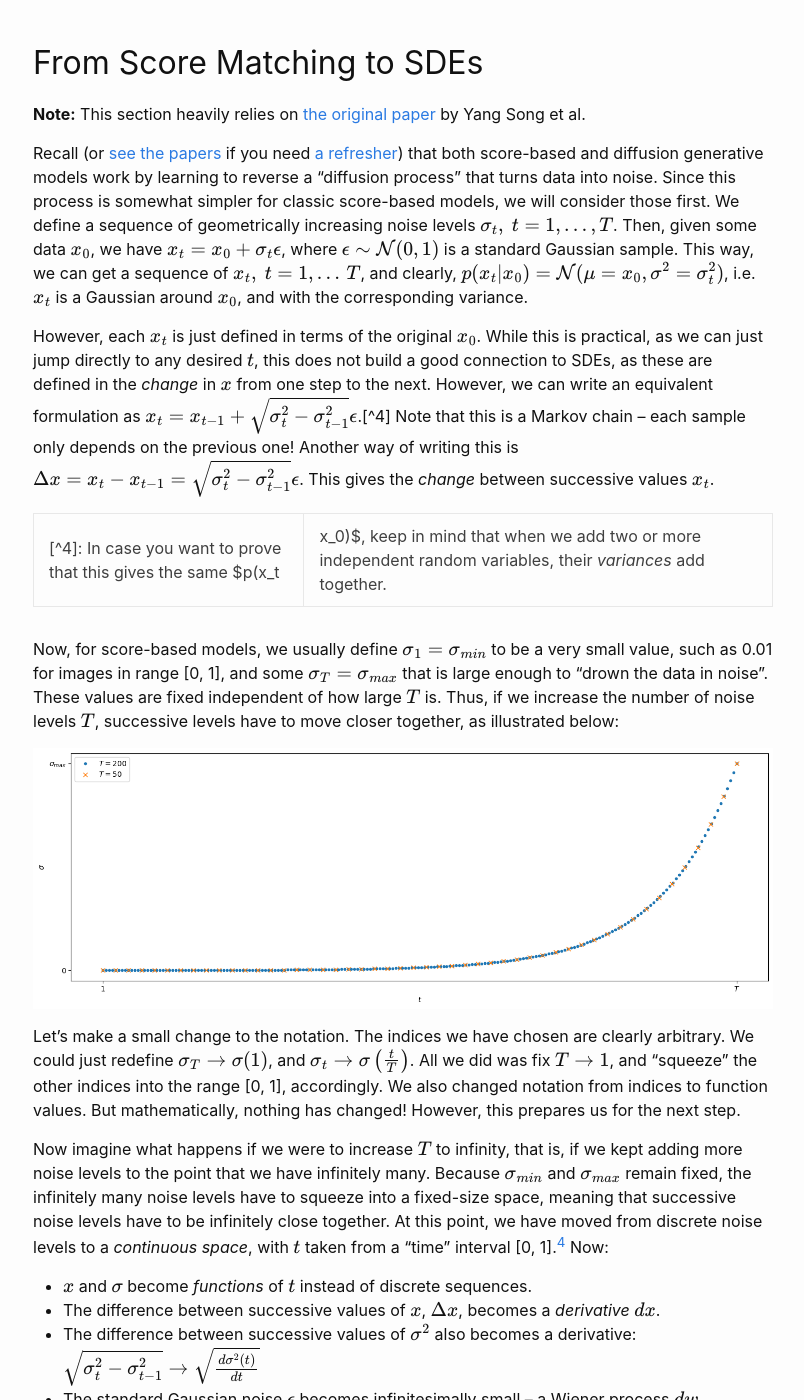
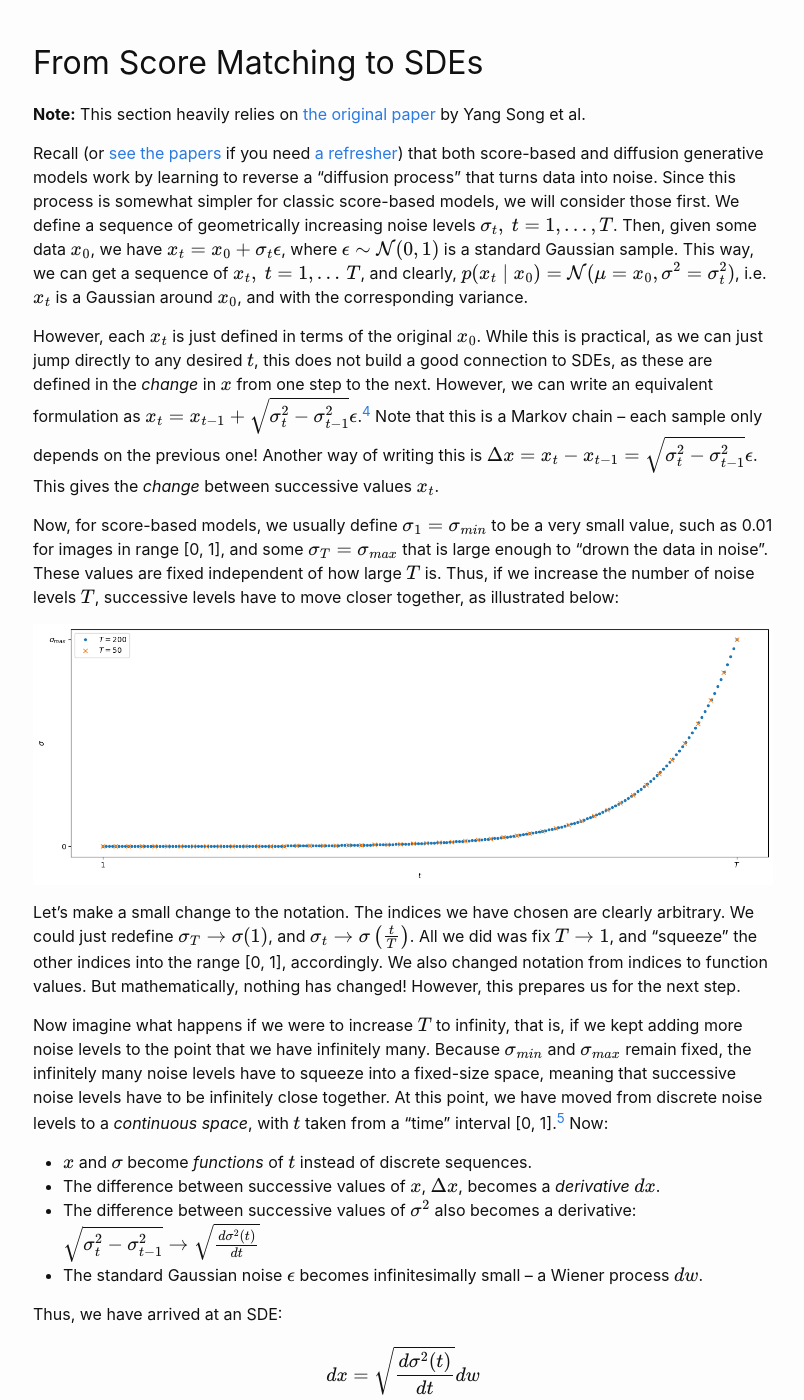
Before and after one commit to ovgu-ailab/blog, a Jekyll site: the page built from _posts/2026-01-07-sdes-odes.md, in a window 1280 px wide and 1400 px high, scrolled down 8224 px. Shown: the whole window, without its empty margins (237-1041 px from the left). Built offline with Jekyll 4.4.1, drawn with Linux system fonts in a browser that asks for light colours; some of the changed text lies outside the part shown.

Commit message:
replaced vertical bars

```diff
--- a/_posts/2026-01-07-sdes-odes.md
+++ b/_posts/2026-01-07-sdes-odes.md
@@ -234,7 +234,7 @@ $$dx = \left(\frac{1}{t + 1} - \frac{x}{10}\right)dt + \sigma dw$$
 Here, $f(x, t)$ is as before, and $g(t)$ is a constant.
 Clearly, we cannot "solve" this SDE in a classical sense, as due to the random component, there is no longer any fixed value $x(t)$.
 Rather, we would now have to consider _probability distributions_ $p_t(x)$.
-That is, given some initial value $x_0 = x(0)$, for each $t$ we have a distribution $p_t(x | x_0)$, which gives the probability that the initial value $x_0$ is mapped to a specific value at time $t$.
+That is, given some initial value $x_0 = x(0)$, for each $t$ we have a distribution $p_t(x \mid x_0)$, which gives the probability that the initial value $x_0$ is mapped to a specific value at time $t$.
 But the value at $t=0$ could also be random, $x_0 \sim p_0(x)$.
 
 However, we will not concern ourselves with how to solve SDEs, i.e. how to find $p_t$.
@@ -264,7 +264,7 @@ Recall (or [see the papers](https://arxiv.org/pdf/1907.05600) if you need [a ref
 Since this process is somewhat simpler for classic score-based models, we will consider those first.
 We define a sequence of geometrically increasing noise levels $\sigma_t,\ t=1, \ldots, T$.
 Then, given some data $x_0$, we have $x_t = x_0 + \sigma_t\epsilon$, where $\epsilon \sim \mathcal{N}(0, 1)$ is a standard Gaussian sample.
-This way, we can get a sequence of $x_t,\ t=1,\ldots\,T$, and clearly, $p(x_t | x_0) = \mathcal{N}(\mu = x_0, \sigma^2 = \sigma_t^2)$, i.e. $x_t$ is a Gaussian around $x_0$, and with the corresponding variance.
+This way, we can get a sequence of $x_t,\ t=1,\ldots\,T$, and clearly, $p(x_t \mid x_0) = \mathcal{N}(\mu = x_0, \sigma^2 = \sigma_t^2)$, i.e. $x_t$ is a Gaussian around $x_0$, and with the corresponding variance.
 
 However, each $x_t$ is just defined in terms of the original $x_0$.
 While this is practical, as we can just jump directly to any desired $t$, this does not build a good connection to SDEs, as these are defined in the _change_ in $x$ from one step to the next.
@@ -273,7 +273,7 @@ Note that this is a Markov chain -- each sample only depends on the previous one
 Another way of writing this is $\Delta x = x_t - x_{t-1} = \sqrt{\sigma_t^2 - \sigma_{t-1}^2}\epsilon$.
 This gives the _change_ between successive values $x_t$.
 
-[^4]: In case you want to prove that this gives the same $p(x_t | x_0)$, keep in mind that when we add two or more independent random variables, their _variances_ add together.
+[^4]: In case you want to prove that this gives the same $p(x_t \mid x_0)$, keep in mind that when we add two or more independent random variables, their _variances_ add together.
 
 Now, for score-based models, we usually define $\sigma_1 = \sigma_{min}$ to be a very small value, such as 0.01 for images in range [0, 1], and some $\sigma_{T} = \sigma_{max}$ that is large enough to "drown the data in noise".
 These values are fixed independent of how large $T$ is.
@@ -317,7 +317,7 @@ $$\sqrt{\frac{d\sigma^2(t)}{dt}} = \sigma_{min}\left(\frac{\sigma_{max}}{\sigma_
 which we can use as a concrete choice for $g(t)$.
 Because this process leads to a continuously growing variance, this is called the _variance exploding_ or _VE_ SDE.
 Finally, we have arrived at an SDE that we can use to turn our data into noise.
-In fact, you can show that $p_t(x | x_0) = \mathcal{N}(x_0, \sigma^2(t))$, so this is an exact analogue to the original discrete process.
+In fact, you can show that $p_t(x \mid x_0) = \mathcal{N}(x_0, \sigma^2(t))$, so this is an exact analogue to the original discrete process.
 But what about a generative model?
 
 ### Sampling via the Reverse SDE
@@ -330,9 +330,11 @@ Crucially, this reverse SDE contains the _score_ $\nabla_x \log p_t(x)$.
 The other components are already known from the forward SDE.
 This gives us a basic recipe for training and sampling a score model based on SDEs:
 
+HERE IS SOMETHIN $p(x \mid a$)
+
 1. Training (for each step):
     - Sample $t \in [0, 1]$.
-    - Given data $x_0$, sample $x_t \sim p_t(x | x_0)$.
+    - Given data $x_0$, sample $x_t \sim p_t(x \mid x_0)$.
     - Perform a standard score matching training step using $x_0$, $x_t$, and our model.
 2. Sampling:
     - Start with a random sample $x_1 \sim \mathcal{N}(0, \sigma_{max}^2)$, which approximates $p_1(x)$.
@@ -461,10 +463,10 @@ To close out this article, we will look at some more recent advancements in the
 ### Modern Diffusion Models
 First off, you may come across slightly different SDE/ODE formulations than the one we have seen so far.
 [An influential paper by Tero Karras et al.](https://arxiv.org/pdf/2206.00364) formulates SDEs directly in terms of the $p_t$ they induce.
-Recall that we start with a data distribution $p_0$, and data $x_0$ is transformed ("diffused") by the forward SDE to $x_t \sim p_t(x | x_0)$.
+Recall that we start with a data distribution $p_0$, and data $x_0$ is transformed ("diffused") by the forward SDE to $x_t \sim p_t(x \mid x_0)$.
 However, the form of $p_t$ has to be inferred from the drift and diffusion coefficients, $f(x, t)$ and $g(t)$.
 
-The authors propose to completely remove these coefficients, and instead work directly with an _input scaling_ $s(t)$ and a _noise schedule_ $\sigma(t)$, such that $p_t(x | x_0) = \mathcal{N}\left(s(t)x_0, \sigma^2(t)\right)$.
+The authors propose to completely remove these coefficients, and instead work directly with an _input scaling_ $s(t)$ and a _noise schedule_ $\sigma(t)$, such that $p_t(x \mid x_0) = \mathcal{N}\left(s(t)x_0, \sigma^2(t)\right)$.
 This allows us to see directly how the input is scaled and how much noise is added at each time $t$, which should also make it easier to design new schedules.
 The authors then rewrite the actual ODE/SDE used for sampling in terms of the functions $s(t)$ and $\sigma(t)$.
 See the paper for details.
@@ -500,19 +502,19 @@ Flows are trained by mapping the data back to the simple distribution $p_0$, and
 Unfortunately, this requires running the full ODE for each training step, which is very slow.
 Flow Matching improves this by deriving a training recipe that works at single time steps.
 We will not discuss details here, but at a high level, this is it:
-- Define a _conditional flow_ $\psi_t(x_0 | x_1)$ that determines how a noise sample $x_0$ is transformed to a data sample $x_1$.
-- Figure out the correct _conditional vector field_ $u_t(x_0 | x_1)$ such that $d\psi_t(x_0 | x_1) = u_t(x_0 | x_1)dt$, i.e. $u$ is the derivative of $\psi$.
+- Define a _conditional flow_ $\psi_t(x_0 \mid x_1)$ that determines how a noise sample $x_0$ is transformed to a data sample $x_1$.
+- Figure out the correct _conditional vector field_ $u_t(x_0 \mid x_1)$ such that $d\psi_t(x_0 \mid x_1) = u_t(x_0 \mid x_1)dt$, i.e. $u$ is the derivative of $\psi$.
 By construction of the flow, $u$ will point towards $x_1$.
-- Train the neural network $v_t(x)$ to match $u(x | x_1)$.
+- Train the neural network $v_t(x)$ to match $u(x \mid x_1)$.
 
-Roughly speaking, the network has to figure out the direction towards the clean data $x_1$ from the noisy input $x \sim p_t(x | x_1)$.
+Roughly speaking, the network has to figure out the direction towards the clean data $x_1$ from the noisy input $x \sim p_t(x \mid x_1)$.
 After training succeeds, we can then take a random sample from $p_0$ and follow the direction given by the neural network output.
 In practice, we are discretizing an ODE!
 
 The given ODE format allows for more flexibility in the choice of probability paths.
 The authors propose to use a flow that simply computes a linear interpolation between noise and data:
 
-$$\psi_t(x | x_1) = (1 - t)x + tx_1$$
+$$\psi_t(x \mid x_1) = (1 - t)x + tx_1$$
 
 This is ideal in the sense of [optimal transport](https://en.wikipedia.org/wiki/Transportation_theory_(mathematics)) (OT).
 Roughly, this leads to the path between noise and data being perfectly straight, and move at a constant speed.
```
